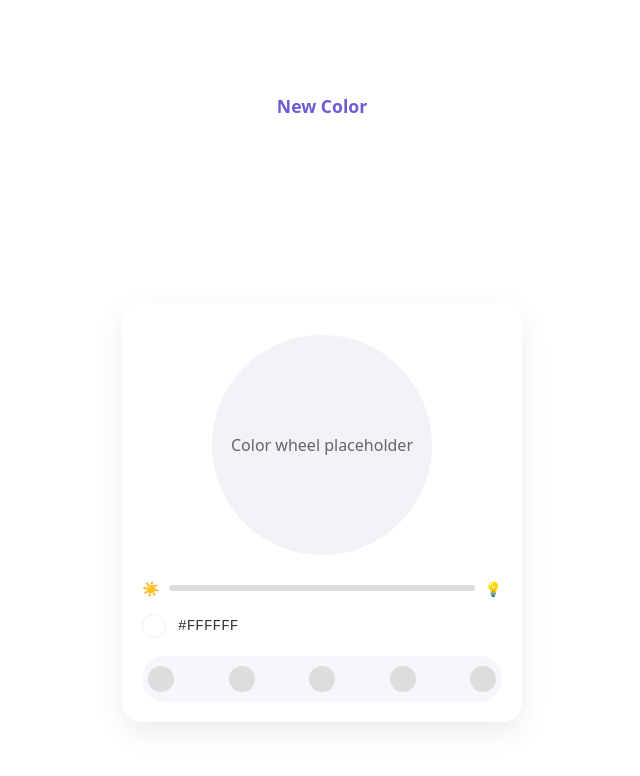
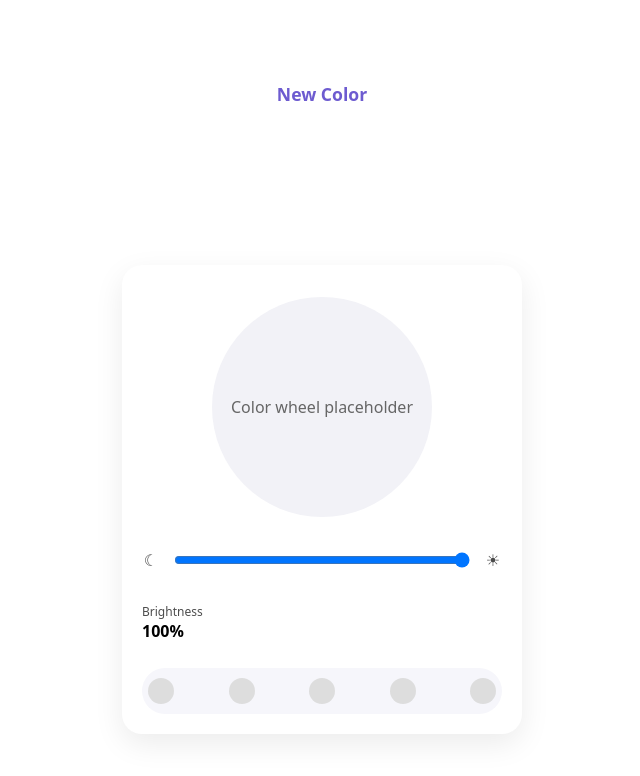
Before and after one commit to isidoravujasin/nuxt-color-picker, a Nuxt app: page / in a window 1280 px wide. Shown: the top 776 px of the page, without its empty margins (318-958 px from the left). Built offline with nearby package versions, Linux system fonts and the light colour scheme.

Commit message:
feat: add brightness slider and show current percentage

```diff
--- a/components/color-picker/BrightnessSlider.vue
+++ b/components/color-picker/BrightnessSlider.vue
@@ -1,13 +1,60 @@
+<script setup lang="ts">
+  type Props = {
+    modelValue: number;
+  };
+
+const props = defineProps<Props>()
+
+const emit=defineEmits<{
+  (e: 'update:modelValue', value: number): void
+}>()
+
+function clamp01(value: number) {
+  return Math.min(1, Math.max(0, value));
+}
+
+function handleInput(event: Event) {
+  const target = event.target as HTMLInputElement;
+  const next = clamp01(Number(target.value));
+  emit('update:modelValue', next);
+}
+
+</script>
+
 <template>
-  <div class="row">
-    <span class="icon">☀️</span>
-    <div class="line"></div>
-    <span class="icon">💡</span>
+  <div class="slider">
+    <span class="icon" aria-hidden>☾</span>
+
+    <input
+      class="range"
+      type="range"
+      min="0"
+      max="1"
+      step="0.01"
+      :value="props.modelValue"
+      @input="handleInput"
+      aria-label="Brightness"
+    />
+    <span class="icon" aria-hidden>☀</span>
   </div>
 </template>
 
 <style scoped>
-.row { display:flex; align-items:center; gap:10px; }
-.line { flex:1; height: 6px; border-radius: 999px; background:#ddd; }
-.icon { font-size: 14px; }
+.slider {
+  display: flex;
+  align-items: center;
+  gap: 12px;
+  padding: 8px 0;
+}
+
+.icon {
+  width: 18px;
+  text-align: center;
+  opacity: 0.7;
+  user-select: none;
+}
+
+.range {
+  flex: 1;
+}
 </style>
--- a/components/color-picker/ColorPickerView.vue
+++ b/components/color-picker/ColorPickerView.vue
@@ -3,6 +3,9 @@ import ColorWheel from './ColorWheel.vue'
 import BrightnessSlider from './BrightnessSlider.vue'
 import PresetsBar from './PresetsBar.vue'
 import ColorPreview from './ColorPreview.vue'
+
+import { ref } from 'vue'
+const brightness=ref(1)
 </script>
 
 <template>
@@ -17,11 +20,11 @@ import ColorPreview from './ColorPreview.vue'
       </div>
 
       <div class="sliderWrap">
-        <BrightnessSlider />
+        <BrightnessSlider v-model="brightness" />
       </div>
 
       <div class="previewWrap">
-        <ColorPreview />
+        <ColorPreview :brightness="brightness"/>
       </div>
 
       <div class="presetsWrap">
--- a/components/color-picker/ColorPreview.vue
+++ b/components/color-picker/ColorPreview.vue
@@ -1,12 +1,18 @@
+<script setup lang="ts">
+  const props = defineProps<{
+    brightness: number
+  }>()
+</script>
+
 <template>
   <div class="preview">
-    <div class="swatch"></div>
-    <code class="code">#FFFFFF</code>
+    <div class="label">Brightness</div>
+    <div class="value">{{ Math.round(props.brightness * 100) }}%</div>
   </div>
 </template>
 
 <style scoped>
-.preview { display:flex; align-items:center; gap:12px; }
-.swatch { width: 22px; height: 22px; border-radius: 999px; background: #fff; border: 1px solid #eee; }
-.code { font-size: 0.9rem; color:#333; }
+.preview { padding: 8px 0; }
+.label { font-size: 12px; opacity: 0.7; }
+.value { font-weight: 600; }
 </style>
```
